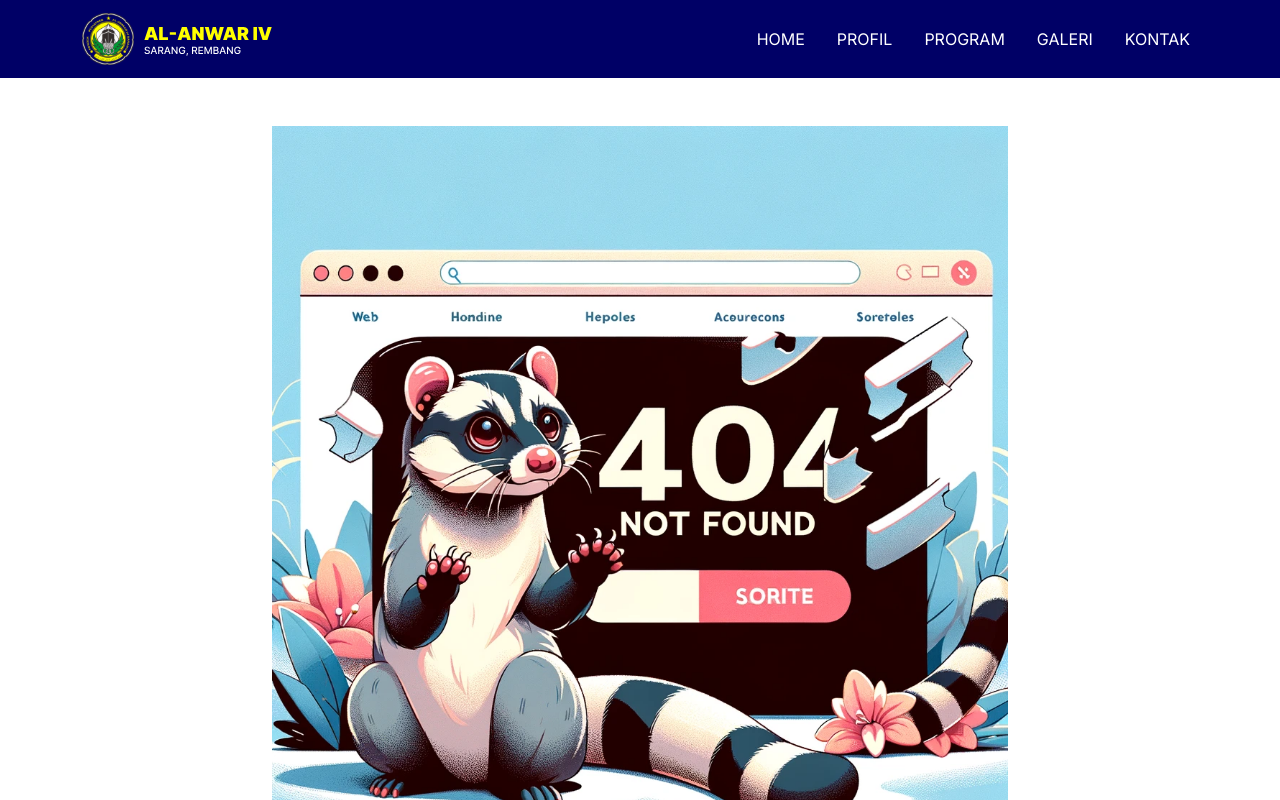
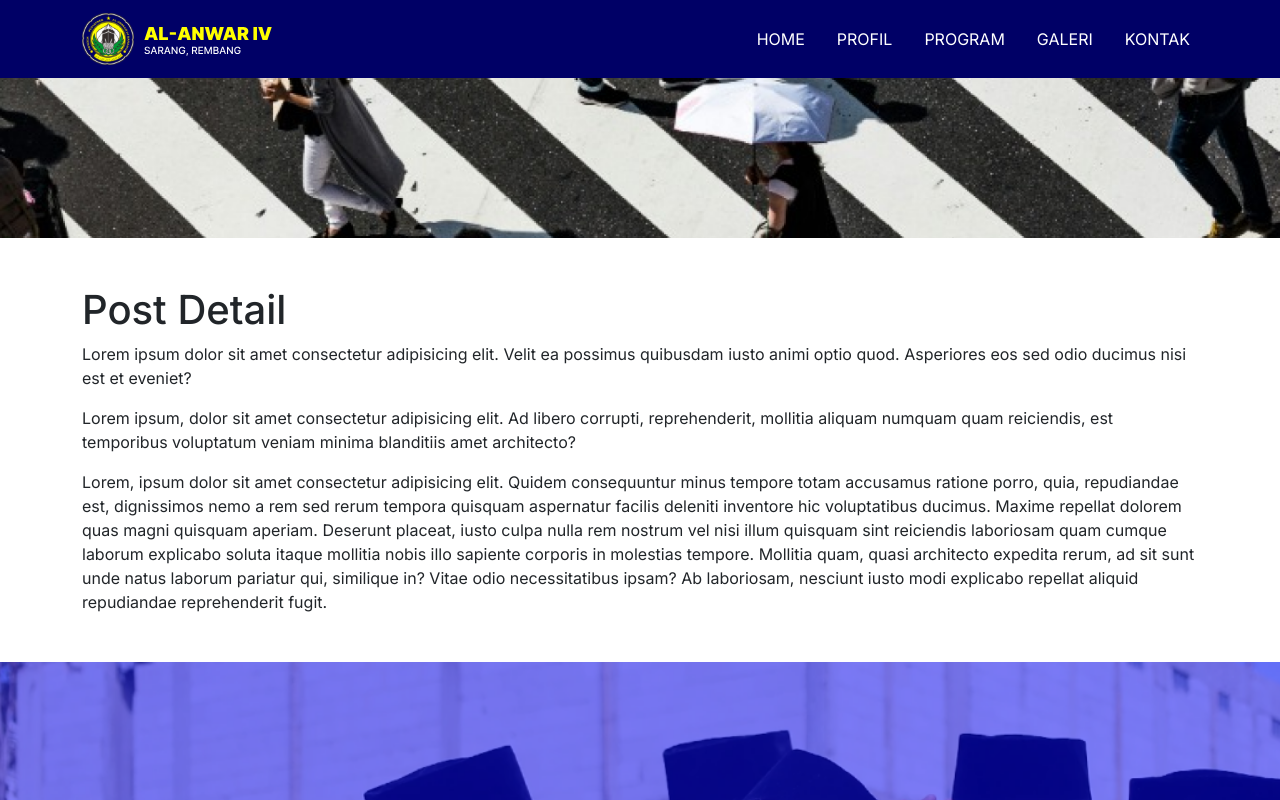
Before and after one commit to jabir019/alanwar4, a React (Vite) app: page /posts/1 in a window 1280 px wide. Shown: the top 800 px of the page. Built offline with nearby package versions, Linux system fonts and the light colour scheme.

Commit message:
add post page

```diff
--- a/src/App.jsx
+++ b/src/App.jsx
@@ -10,6 +10,7 @@ import Pendaftaran from "./pages/Pendaftaran";
 import NotFound from "./pages/NotFound";
 import AdminLogin from "./pages/AdminLogin";
 import Admin from "./pages/Admin";
+import Posts from "./pages/Posts";
 
 function App() {
   return (
@@ -24,6 +25,7 @@ function App() {
           <Route path="/pendaftaran" element={<Pendaftaran />} />
           <Route path="/admin/login" element={<AdminLogin />} />
           <Route path="/admin" element={<Admin />} />
+          <Route path="/posts/:id" element={<Posts />} />
           <Route path="*" element={<NotFound />} />
         </Routes>
       </BrowserRouter>
--- /dev/null
+++ b/src/layouts/SectionPosts.jsx
@@ -0,0 +1,43 @@
+import { useParams } from "react-router-dom";
+import Photo from "../assets/Rectangle 35.png";
+
+export default function SectionPosts() {
+  const params = useParams();
+  return (
+    <>
+      <div style={{ height: "20vh", width: "100vw" }} className="bg-primary">
+        <img src={Photo} alt="photo" className="w-100 h-100 object-fit-cover" />
+      </div>
+
+      <div className="container mt-5">
+        <h1>Post Detail</h1>
+        <div>
+          <p>
+            Lorem ipsum dolor sit amet consectetur adipisicing elit. Velit ea
+            possimus quibusdam iusto animi optio quod. Asperiores eos sed odio
+            ducimus nisi est et eveniet?
+          </p>
+          <p>
+            Lorem ipsum, dolor sit amet consectetur adipisicing elit. Ad libero
+            corrupti, reprehenderit, mollitia aliquam numquam quam reiciendis,
+            est temporibus voluptatum veniam minima blanditiis amet architecto?
+          </p>
+          <p>
+            Lorem, ipsum dolor sit amet consectetur adipisicing elit. Quidem
+            consequuntur minus tempore totam accusamus ratione porro, quia,
+            repudiandae est, dignissimos nemo a rem sed rerum tempora quisquam
+            aspernatur facilis deleniti inventore hic voluptatibus ducimus.
+            Maxime repellat dolorem quas magni quisquam aperiam. Deserunt
+            placeat, iusto culpa nulla rem nostrum vel nisi illum quisquam sint
+            reiciendis laboriosam quam cumque laborum explicabo soluta itaque
+            mollitia nobis illo sapiente corporis in molestias tempore. Mollitia
+            quam, quasi architecto expedita rerum, ad sit sunt unde natus
+            laborum pariatur qui, similique in? Vitae odio necessitatibus ipsam?
+            Ab laboriosam, nesciunt iusto modi explicabo repellat aliquid
+            repudiandae reprehenderit fugit.
+          </p>
+        </div>
+      </div>
+    </>
+  );
+}
--- /dev/null
+++ b/src/pages/Posts.jsx
@@ -0,0 +1,12 @@
+import SectionPosts from "../layouts/SectionPosts";
+import MainLayout from "../layouts/MainLayout";
+
+export default function Posts() {
+  return (
+    <>
+      <MainLayout>
+        <SectionPosts />
+      </MainLayout>
+    </>
+  );
+}
```
Also changed, not shown: src/assets/Rectangle 35.png (added).
